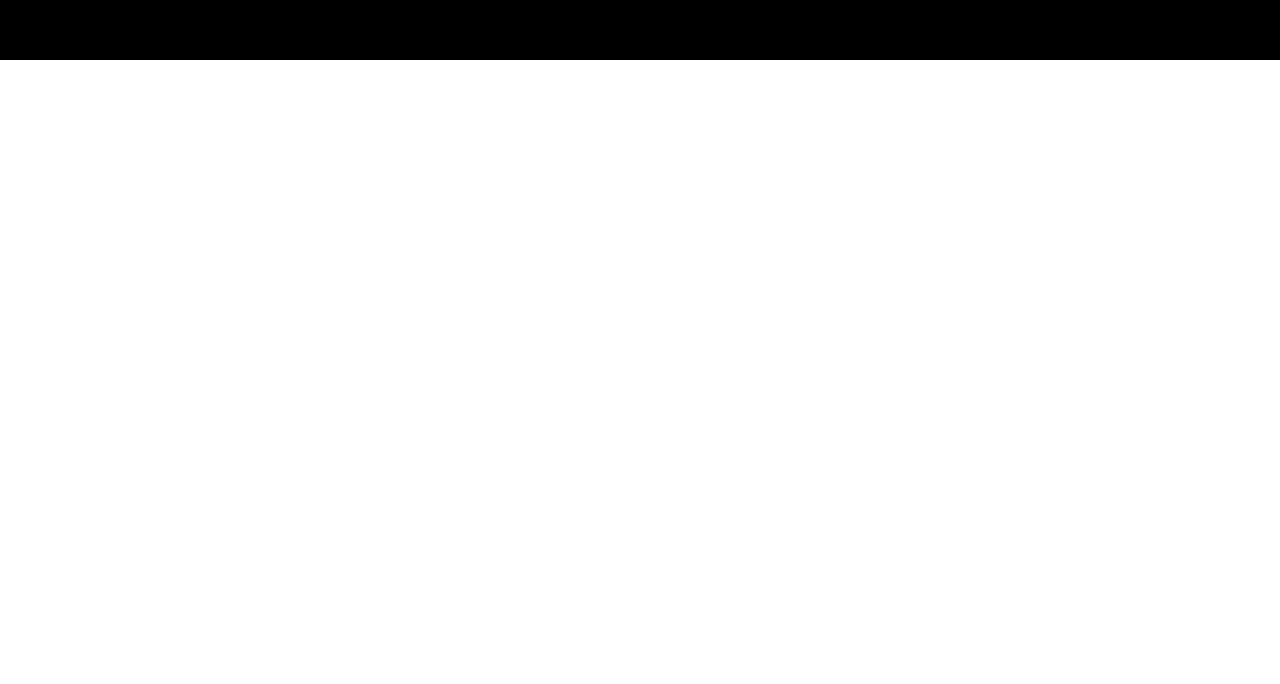
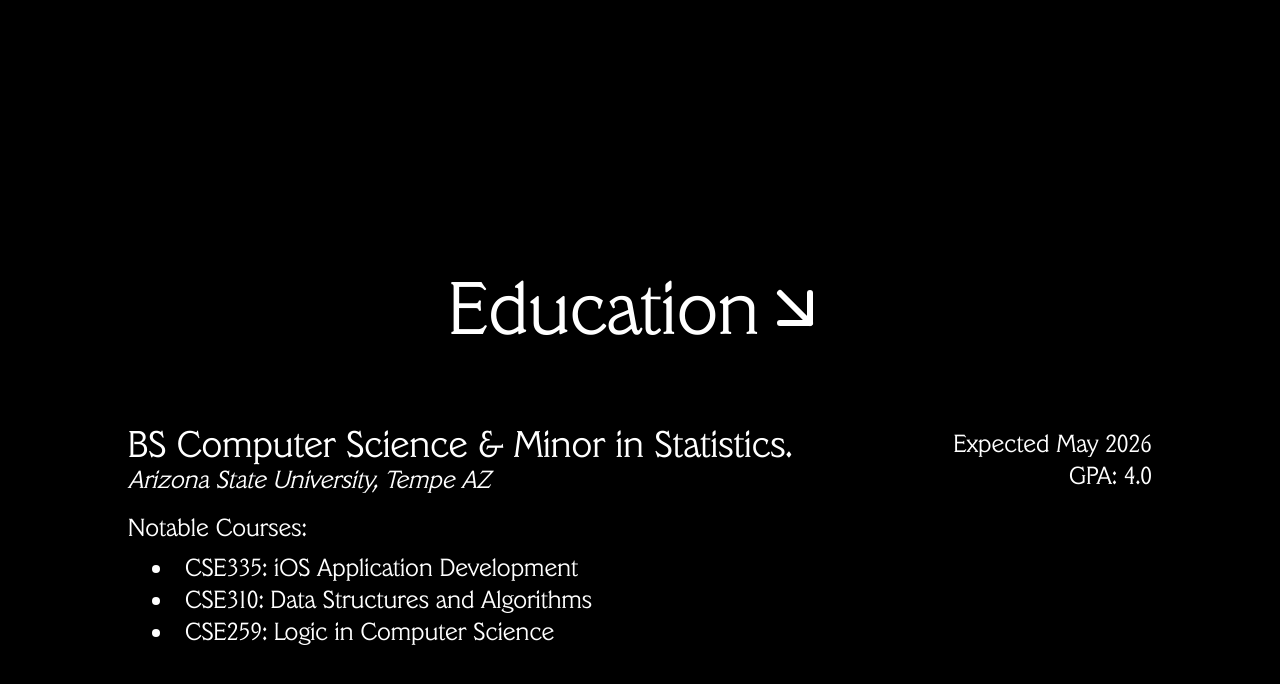
Before and after one commit to deep-goyal/portfolio, a Next.js app: page / in a window 1280 px wide. Shown: the part 1540-2224 px from the top of the page. Before the commit the page ends 1600 px from the top, so only its background shows below. Built offline with nearby package versions, Linux system fonts and the light colour scheme.

Commit message:
add education component

```diff
--- a/app/globals.css
+++ b/app/globals.css
@@ -5,6 +5,13 @@
 @font-face {
   font-family: "Veracruz";
   src: url("../public/fonts/veracruzlight.ttf") format("truetype");
+  font-weight: normal;
+  font-style: normal;
+}
+
+@font-face {
+  font-family: "Veracruz Italic";
+  src: url("../public/fonts/veracruzitalic.ttf") format("truetype");
   font-weight: normal;
   font-style: normal;
 }
@@ -31,3 +38,7 @@
 body {
   font-family: "Veracruz", sans-serif;
 }
+
+#educationsub {
+  font-family: "Veracruz Italic";
+}
--- a/app/page.js
+++ b/app/page.js
@@ -2,6 +2,7 @@
 import NavBar from "../components/NavBar";
 import { FaChevronDown } from "react-icons/fa";
 import CanvasBackground from "@/components/CanvasBackground";
+import Education from "@/components/Education";
 
 export default function Home() {
   return (
@@ -18,9 +19,11 @@
           <FaChevronDown />
         </div>
       </main>
-
       <div>
         <Aboutme />
+      </div>
+      <div>
+        <Education />
       </div>
     </div>
   );
--- a/components/CanvasBackground.js
+++ b/components/CanvasBackground.js
@@ -35,12 +35,13 @@
     const draw = () => {
       ctx.clearRect(0, 0, canvas.width, canvas.height);
       ctx.globalCompositeOperation = "lighter";
+      ctx.globalAlpha = 0.3;
 
       const isDarkMode = document.documentElement.classList.contains("dark");
       const starColor = isDarkMode ? "#000000" : "#ffffff";
       const lineColor = isDarkMode
-        ? "rgba(0, 0, 0, 0.9)"
-        : "rgba(255, 255, 255, 0.9)";
+        ? "rgba(0, 0, 0, 0.8)"
+        : "rgba(255, 255, 255, 0.8)";
 
       for (let i = 0; i < stars.length; i++) {
         const s = stars[i];
@@ -68,6 +69,8 @@
       ctx.lineWidth = 0.5; // Line width
       ctx.strokeStyle = lineColor;
       ctx.stroke();
+
+      ctx.globalAlpha = 1.0; // Reset global alpha
     };
 
     const distance = (point1, point2) => {
--- /dev/null
+++ b/components/Education.js
@@ -0,0 +1,43 @@
+import React from "react";
+import { FiArrowDownRight } from "react-icons/fi";
+
+const Education = () => {
+  return (
+    <section
+      id="education"
+      className="min-h-screen flex flex-col justify-center items-center p-20 bg-black text-white dark:bg-white dark:text-black"
+    >
+      <h2 className="text-7xl mb-20 flex items-center justify-center">
+        Education <FiArrowDownRight />
+      </h2>
+
+      <div className="w-full max-w-5xl">
+        <div className="flex justify-between mb-4">
+          <div className="w-3/4">
+            <p className="text-4xl">
+              BS Computer Science & Minor in Statistics.
+            </p>
+            <p className="italic text-2xl">
+              Arizona State University, Tempe AZ
+            </p>
+          </div>
+          <div className="flex flex-col items-end pt-1">
+            <p className="text-2xl">Expected May 2026</p>
+            <p className="text-2xl">GPA: 4.0</p>
+          </div>
+        </div>
+
+        <div>
+          <p className="text-2xl mb-2">Notable Courses:</p>
+          <ul className="list-disc list-inside ml-6 text-2xl">
+            <li>CSE335: iOS Application Development</li>
+            <li>CSE310: Data Structures and Algorithms</li>
+            <li>CSE259: Logic in Computer Science</li>
+          </ul>
+        </div>
+      </div>
+    </section>
+  );
+};
+
+export default Education;
```
